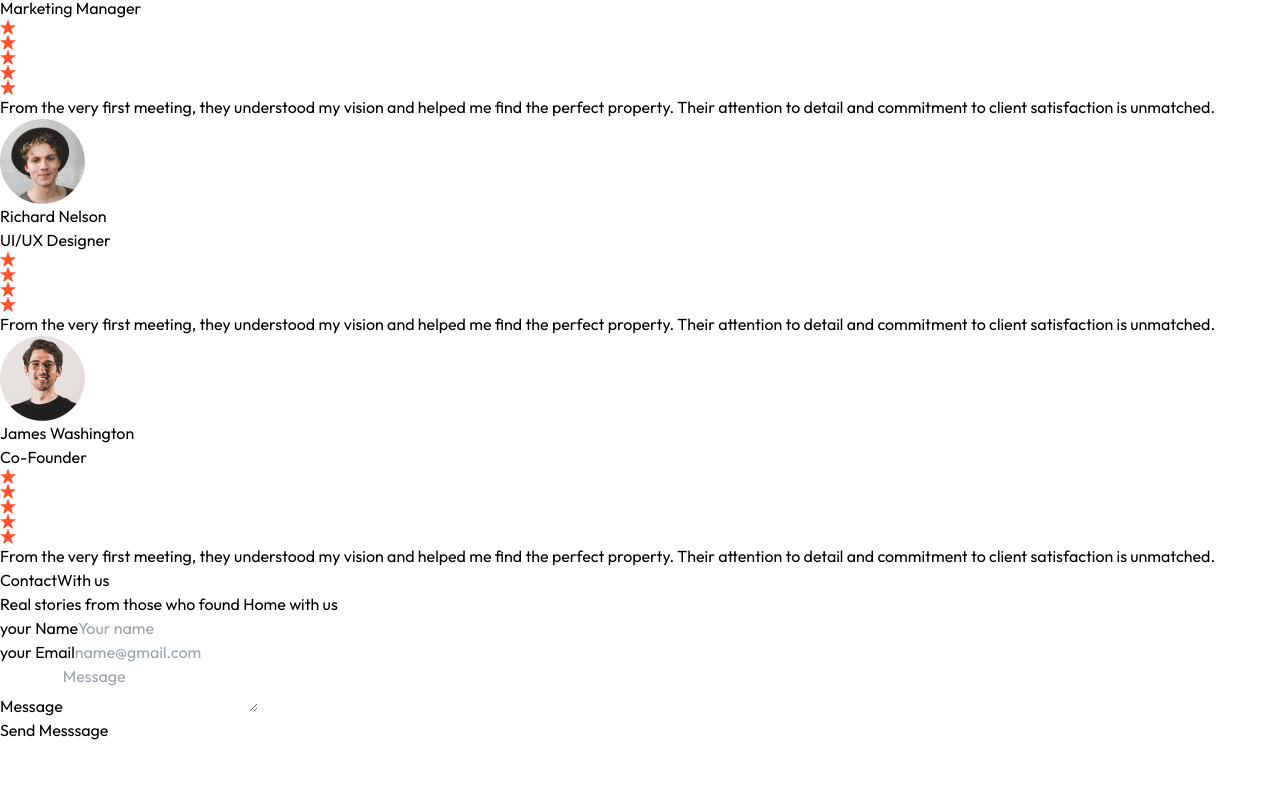
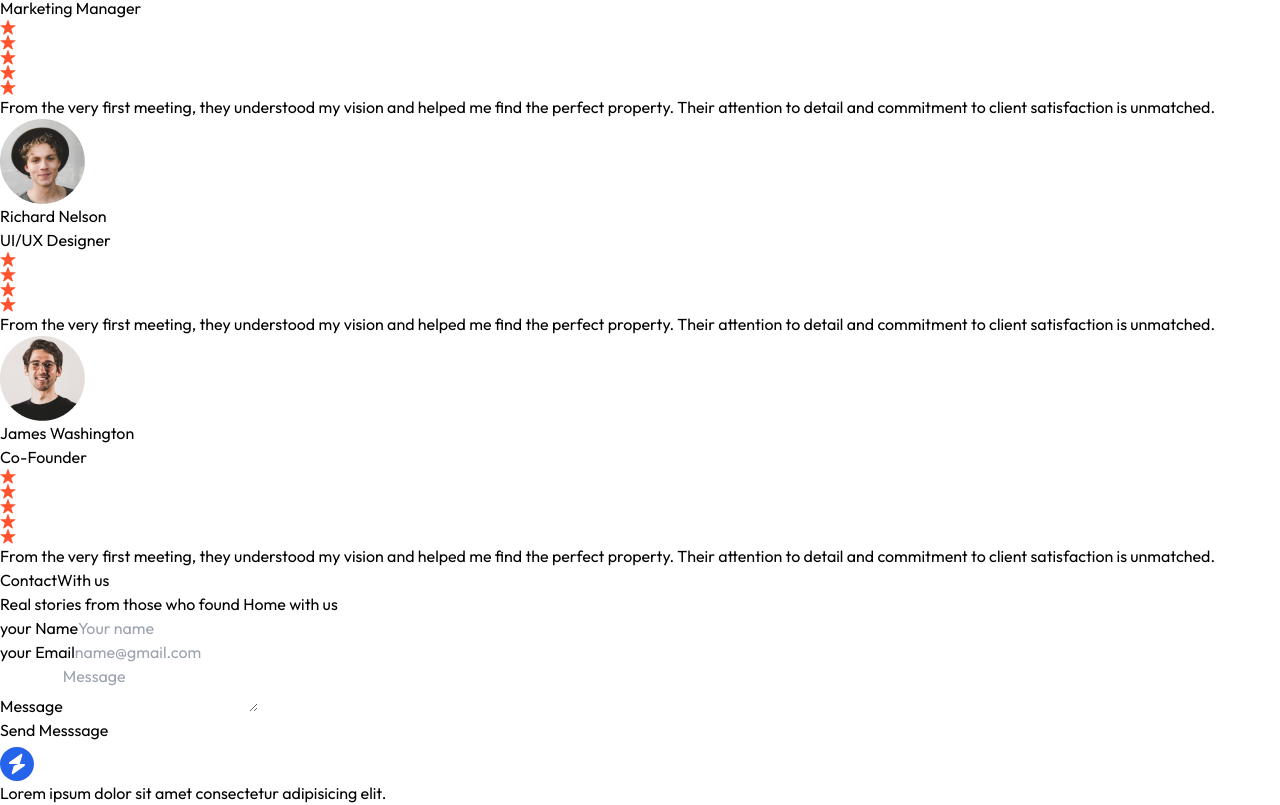
Before and after one commit to arzaqqq/real-estate-website-reactJS, a React (Vite) app: page / in a window 1280 px wide. Shown: the part 5933-6738 px from the top of the page. Before the commit the page ends 6675 px from the top, so only its background shows below. Built offline with nearby package versions, Linux system fonts and the light colour scheme.

Commit message:
ADD : Make a new footer component

```diff
--- a/src/App.jsx
+++ b/src/App.jsx
@@ -6,6 +6,7 @@
 import Project from './components/Project'
 import Testimonials from './components/Testimonials'
 import Contact from './components/Contact'
+import Footer from './components/Footer'
 
 // toastify npm
 import { ToastContainer} from 'react-toastify';
@@ -20,6 +21,9 @@
       <Project/>
       <Testimonials/>
       <Contact/>
+      <Footer/>
+
+
  </div>
   )
 }
--- /dev/null
+++ b/src/components/Footer.jsx
@@ -0,0 +1,21 @@
+import React from 'react'
+
+import { assets } from '../assets/assets'
+
+const Footer = () => {
+  return (
+    <div>
+      <div>
+        <div className="">
+            <img src={assets.logo_dark} alt="" />
+            <p>Lorem ipsum dolor sit amet consectetur adipisicing elit.</p>
+        </div>
+        <div className=""></div>
+        <div className=""></div>
+      </div>
+      <div></div>
+    </div>
+  )
+}
+
+export default Footer
```
